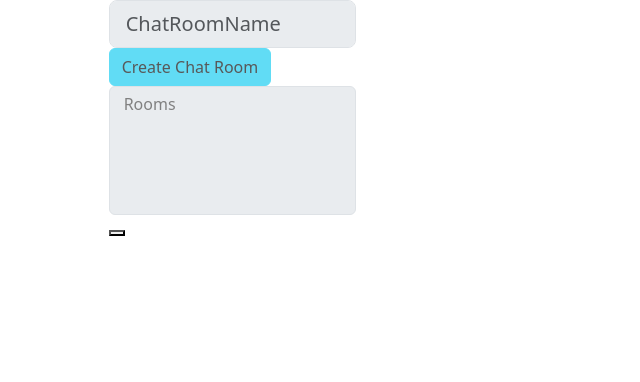
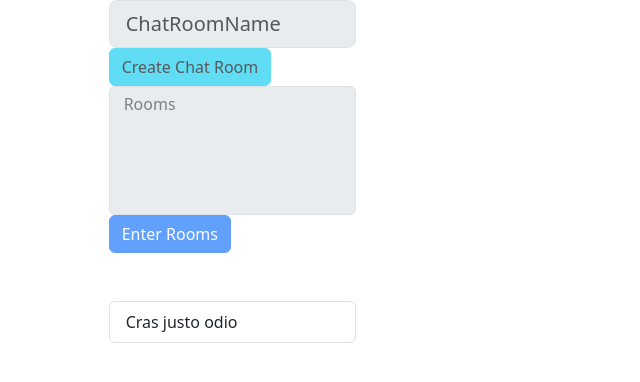
Before and after one commit to umitakbas82/SignalRClientExample, a plain HTML site: page index.html in a window 1280 px wide. Shown: the whole page, without its empty margins (0-640 px from the left). Drawn offline with nearby package versions, Linux system fonts and the light colour scheme; no server answers.

Commit message:
html page designed

```diff
--- a/index.html
+++ b/index.html
@@ -55,8 +55,13 @@
                     <select size="5" style="width: 100%;" class="form-select disabled" multiple>
                     <option value="1">Rooms</option>
                 </select>
-                <button></button>
+                <button type="button", class="btn btn-primary rightButton disabled">Enter Rooms</button>
+                <br><br><br>
+                <div class="list-group">
+                    <a href="" class="list-group-item list-group-item-action users" aria-current="true">Cras justo odio</a>
                 </div>
+                </div>
+
             </div>
         </div>
     </div>
```
